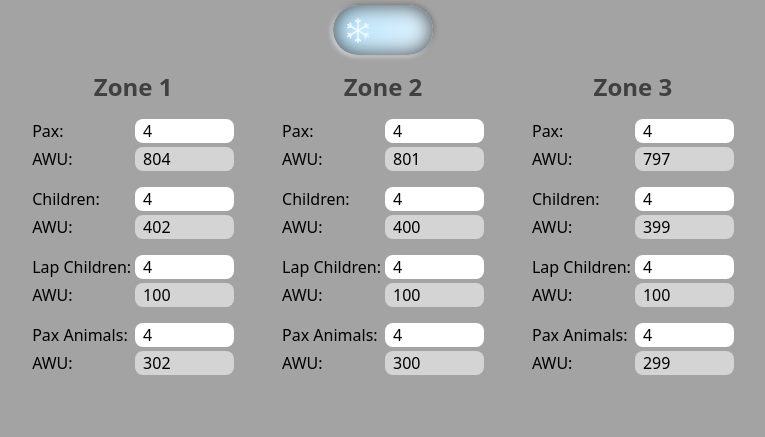
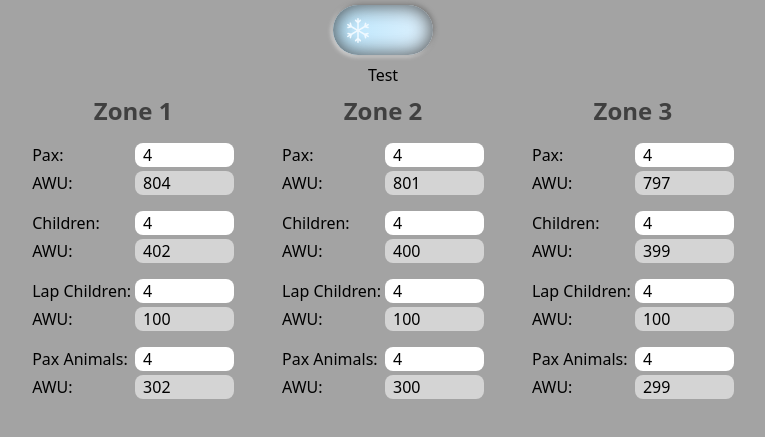
Before and after one commit to DallenB4/aerocalc, a Gatsby site: page / in a window 1280 px wide. Shown: the part 83-520 px from the top of the page, without its empty margins (257-1022 px from the left). Built offline with nearby package versions, Linux system fonts and the light colour scheme; Gatsby itself is replaced by a stand-in of ours.

Commit message:
Netlify publish test

```diff
--- a/package.json
+++ b/package.json
@@ -17,6 +17,7 @@
   "dependencies": {
     "@headlessui/react": "^1.7.17",
     "gatsby": "^5.12.12",
+    "gatsby-adapter-netlify": "^1.0.4",
     "react": "^18.2.0",
     "react-dom": "^18.2.0"
   },
--- a/src/pages/index.js
+++ b/src/pages/index.js
@@ -1,7 +1,7 @@
 import * as React from "react"
 import { Switch } from "@headlessui/react"
 import "../scripts/data"
-import { assistAnimalsAWU, bagWeights, checkedBagWeights, childrenAWU, lapChildrenAWU, passengerAWU } from "../scripts/data"
+import { assistAnimalsAWU, childrenAWU, lapChildrenAWU, passengerAWU } from "../scripts/data"
 
 const SeasonSwitch = ({ enabled, onChange }) => {
   return (
@@ -57,6 +57,7 @@ const IndexPage = () => {
     <main className="flex flex-col items-center flex-wrap min-h-screen min-w-screen py-2 bg-neutral-400">
       <h1 className="font-sans text-4xl text-neutral-700 py-4 font-semibold">Aerocalc</h1>
       <SeasonSwitch onChange={handleSeasonToggle} enabled={!isWinter} />
+      <p>Test</p>
       <div className="flex flex-wrap">
         <ZoneInput zone={1} isWinter={isWinter} />
         <ZoneInput zone={2} isWinter={isWinter} />
```
Also changed, not shown: 1 other file.
